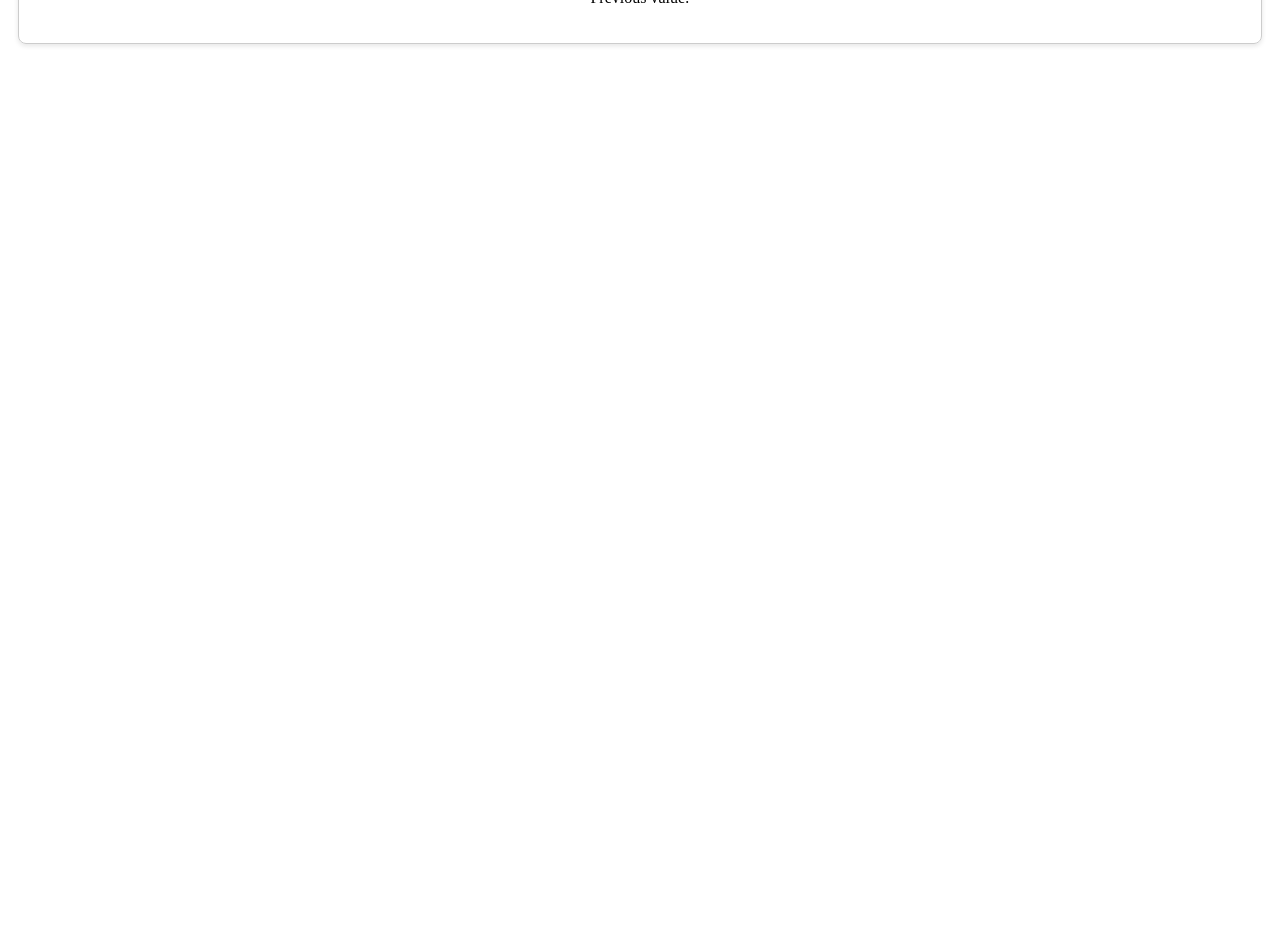
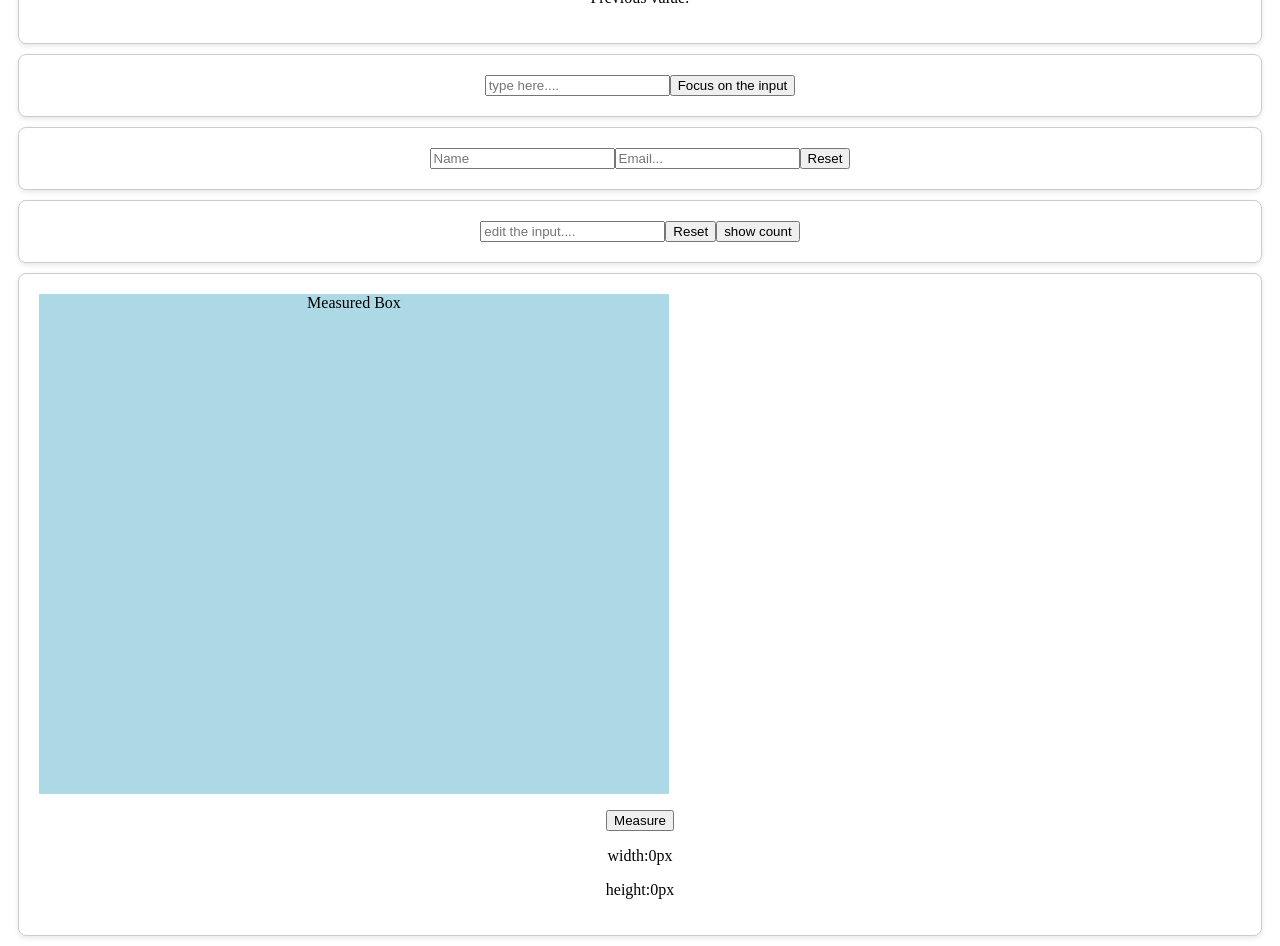
Before and after one commit to Shafee-ee/consoleStatements, a React (Vite) app in the folder my-react-app/: page / in a window 1280 px wide. Shown: the part 1720-2666 px from the top of the page. Before the commit the page ends 1774 px from the top, so only its background shows below. Built offline with nearby package versions, Linux system fonts and the light colour scheme; no server answers.

Commit message:
additional exercise

```diff
--- a/my-react-app/src/App.jsx
+++ b/my-react-app/src/App.jsx
@@ -15,6 +15,10 @@ import AutoFocus from './components/AutoFocus';
 import StopWatchUseRef from './components/StopWatchUseRef';
 import ClickCounterUseRef from './components/ClickCountUseRef';
 import PreviousValue from './components/PreviousValue';
+import FocusInput from './components/FocusInput'
+import FormResetRef from './components/FormResetRef'
+import TrackInputFieldChange from './components/TrackInputFieldChange'
+import MeasureDiv from './components/MeasureDiv'
 
 import './App.css'
 
@@ -60,7 +64,10 @@ function App() {
       <StopWatchUseRef />
       <ClickCounterUseRef />
       <PreviousValue />
-
+      <FocusInput />
+      <FormResetRef />
+      <TrackInputFieldChange />
+      <MeasureDiv />
 
     </div >
   )
--- /dev/null
+++ b/my-react-app/src/components/FocusInput.jsx
@@ -0,0 +1,20 @@
+import { useRef } from 'react';
+
+const FocusInput = () => {
+    const inputRef = useRef(null);
+
+    function handleFocus() {
+        inputRef.current.focus();
+    }
+    return (
+        <div className='card'>
+            <input type="text"
+                ref={inputRef}
+                placeholder='type here....' />
+            <button onClick={handleFocus}>Focus on the input</button>
+        </div>
+    )
+
+}
+
+export default FocusInput
--- /dev/null
+++ b/my-react-app/src/components/FormResetRef.jsx
@@ -0,0 +1,23 @@
+import { useRef } from 'react';
+
+const FormResetRef = () => {
+    const nameRef = useRef(null);
+    const emailRef = useRef(null);
+
+    function handleReset() {
+        nameRef.current.value = '';
+        emailRef.current.value = '';
+    }
+
+    return (
+        <div className="card">
+            <input type="text" placeholder='Name' ref={nameRef} />
+            <input email="email" placeholder='Email...' ref={emailRef} />
+            <button onClick={handleReset}>Reset</button>
+
+        </div>
+    )
+
+}
+
+export default FormResetRef
--- /dev/null
+++ b/my-react-app/src/components/MeasureDiv.jsx
@@ -0,0 +1,33 @@
+import { useRef, useState } from 'react';
+
+const MeasureDiv = () => {
+    const boxRef = useRef(null);
+    const [dimensions, setDimensions] = useState({ width: 0, height: 0 });
+
+    function handleMeasure() {
+        if (boxRef.current) {
+            const width = boxRef.current.offsetWidth;
+            const height = boxRef.current.offsetHeight;
+            setDimensions({ width, height })
+        }
+    }
+
+    return (
+        <div className='card'>
+            <div ref={boxRef}
+                style={{
+                    width: '630px',
+                    height: '500px',
+                    backgroundColor: 'lightblue',
+                    marginBottom: '1rem'
+                }}>
+                Measured Box
+            </div>
+            <button onClick={handleMeasure}>Measure</button>
+            <p>width:{dimensions.width}px</p>
+            <p>height:{dimensions.height}px</p>
+        </div>
+    )
+}
+
+export default MeasureDiv
--- a/my-react-app/src/components/PreviousValue.jsx
+++ b/my-react-app/src/components/PreviousValue.jsx
@@ -15,7 +15,7 @@ const PreviousValue = () => {
             <input type="text"
                 onChange={(e) => setInput(e.target.value)} />
             <p>Current value:{input}</p>
-            <p>Previous value:{previousValueref.current}</p>
+            <p>Previous value:{previousValueref.current.toLowerCase()}</p>
         </div>
     )
 }
--- /dev/null
+++ b/my-react-app/src/components/TrackInputFieldChange.jsx
@@ -0,0 +1,39 @@
+import { useRef, useState } from 'react';
+
+const TrackInputFieldChange = () => {
+    const [input, setInput] = useState('');
+    const [show, setShow] = useState(false);
+    const inputCounterRef = useRef(0);
+
+    function handleInputChange(e) {
+        setInput(e.target.value);
+        inputCounterRef.current += 1;
+    }
+
+    function showInputCount() {
+        setShow(prev => !prev)
+    }
+
+    function handleReset() {
+        inputCounterRef.current = 0;
+        setInput('')
+    }
+
+    return (
+        <div className='card'>
+            <input type="text"
+                placeholder='edit the input....'
+                value={input}
+                onChange={handleInputChange}
+            />
+            <button onClick={handleReset}>Reset</button>
+            <button onClick={showInputCount}>{show ? 'hide' : 'show'} count</button>
+            {show && (
+                <p>Count:{inputCounterRef.current} times</p>
+            )}
+        </div>
+    )
+
+}
+
+export default TrackInputFieldChange
```
